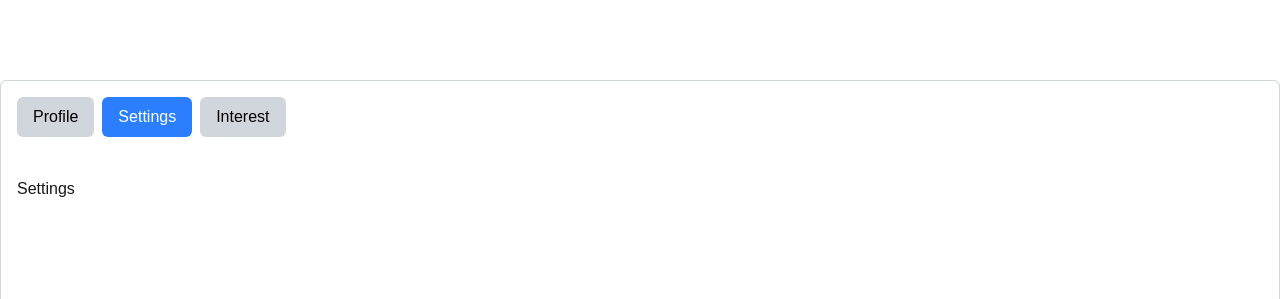
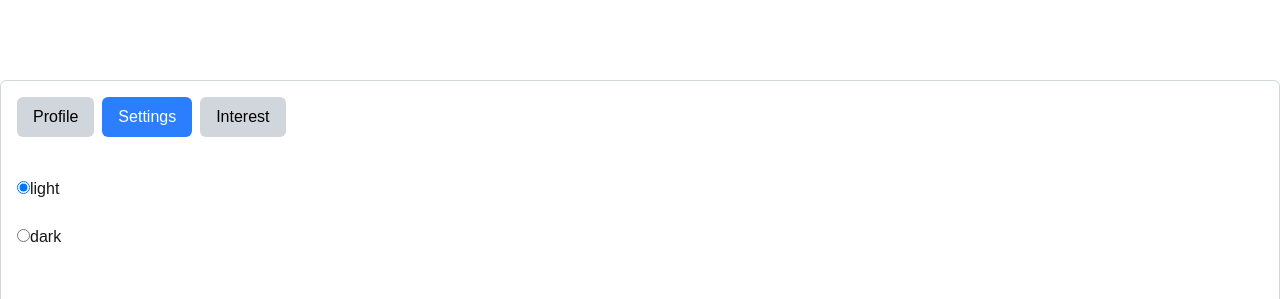
Before and after one commit to sourabh20905/fontend-logics, a Next.js app: page /tabs-form in a window 1280 px wide. Both pictures are taken after a click on the element "Settings". Shown: the top 299 px of the page. Built offline with nearby package versions, Linux system fonts and the light colour scheme.

Commit message:
feat: enhance Settings component with theme selection and state management

```diff
--- a/src/container/TabsForm/Settings.tsx
+++ b/src/container/TabsForm/Settings.tsx
@@ -1,3 +1,38 @@
-export default function Settings() {
-  return <div>Settings</div>;
+interface SettingsProps {
+  data: any;
+  setData: any;
 }
+
+export default function Settings({ data, setData }: SettingsProps) {
+  const handleChange = (e: React.ChangeEvent<HTMLInputElement>) => {
+    setData((prev) => ({
+      ...prev,
+      settings: {
+        theme: e.target.name,
+      },
+    }));
+    console.log(data, "data settings");
+  };
+  return (
+    <div className="flex flex-col gap-6">
+      <label>
+        <input
+          type="radio"
+          name="light"
+          onChange={handleChange}
+          checked={data.settings.theme === "light"}
+        />
+        light
+      </label>
+      <label>
+        <input
+          type="radio"
+          name="dark"
+          onChange={handleChange}
+          checked={data.settings.theme === "dark"}
+        />
+        dark
+      </label>
+    </div>
+  );
+}
--- a/src/container/TabsForm/TabsForm.tsx
+++ b/src/container/TabsForm/TabsForm.tsx
@@ -11,7 +11,6 @@ const TabsForm = () => {
     interests: ["dancing", "singing", "reading"],
     settings: {
       theme: "light",
-      language: "en",
     },
   });
 
```
